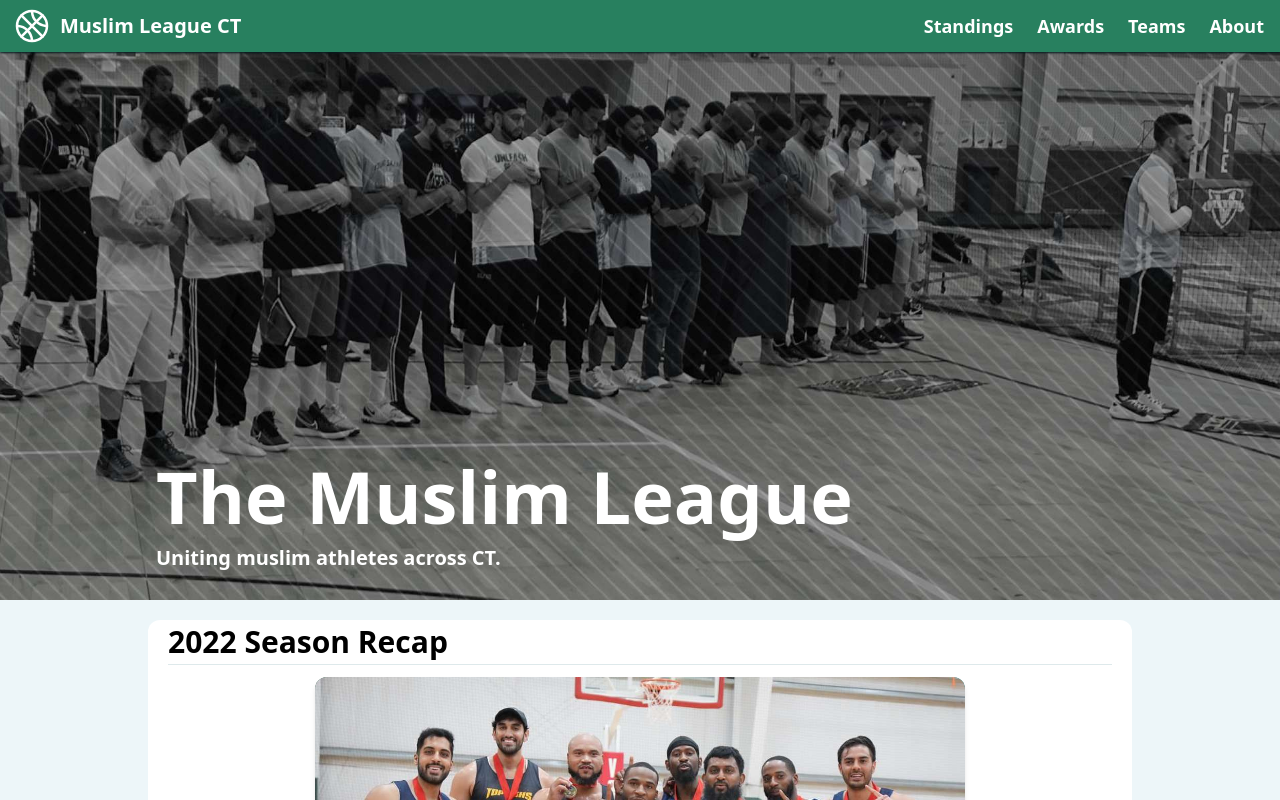
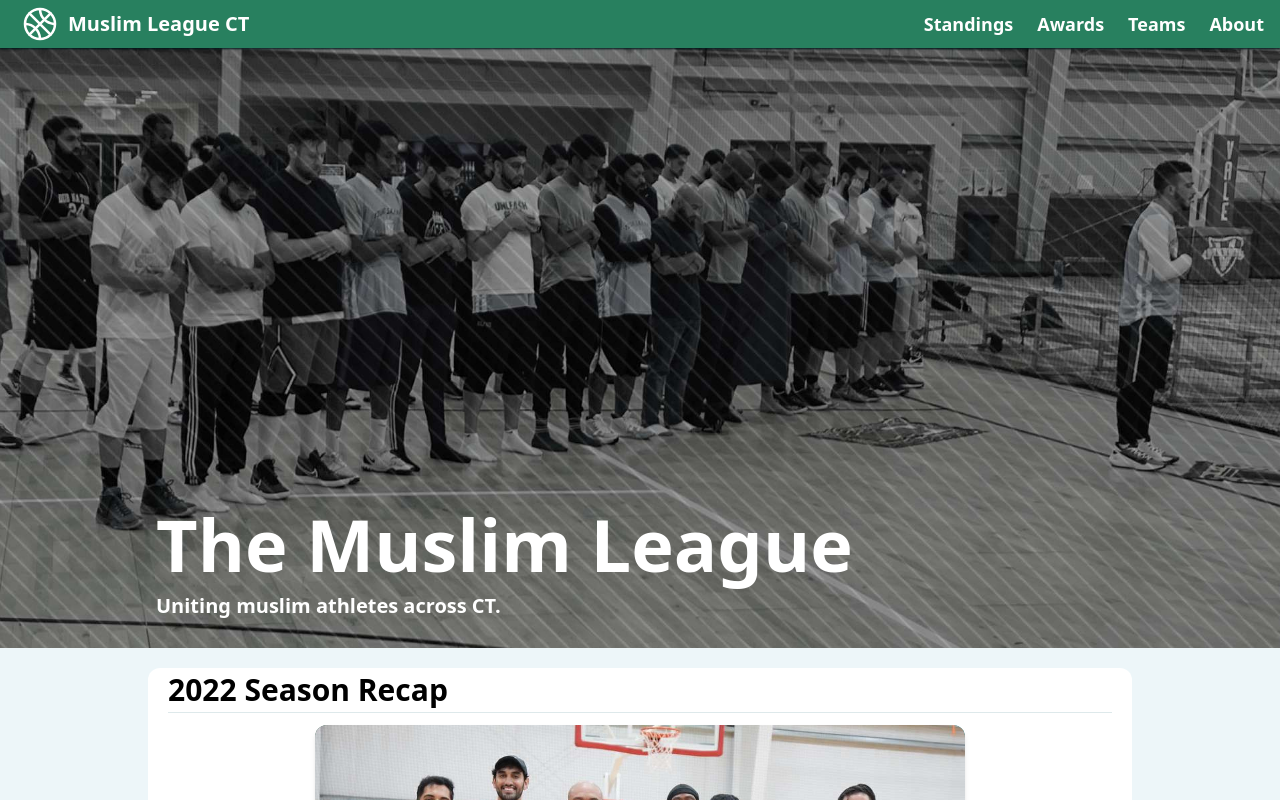
Before and after one commit to marwane8/muslim-league-ui, a Next.js app: page / in a window 1280 px wide. Shown: the top 800 px of the page. Built offline with nearby package versions, Linux system fonts and the light colour scheme; no server answers.

Commit message:
navbar edit

```diff
--- a/components/navbar.tsx
+++ b/components/navbar.tsx
@@ -11,15 +11,15 @@ export default function Navbar() {
 
 
     const [open, setOpen] = useState<boolean>(false)
-    const [subMenu, setSubMenu] = useState<string>('opacity-0 top-[-200px]')
+    const [subMenu, setSubMenu] = useState<string>('opacity-50')
 
     const toggleMenu = () => {
         if(open) {
             setOpen(false);
-            setSubMenu('opacity-0 top-[-200px]');
+            setSubMenu('opacity-70 left-[-150px] top-[32px]');
         } else {
             setOpen(true);
-            setSubMenu('bg-primary rounded-b-lg top-[32px] shadow-2xl')
+            setSubMenu('bg-primary shadow-xl shadow-black rounded-b-lg left-[-4px] top-[32px] shadow-2xl')
         }
     }
 
@@ -44,10 +44,13 @@ export default function Navbar() {
     ]
 
     return (
-        <div className="bg-primary w-full shadow-sm shadow-gray-500 fixed z-20">
+        <>
+        <div className="p-3"> spacer </div>
+        <div className="bg-primary w-full shadow-sm shadow-gray-500 fixed z-30">
+
         <nav className="container max-w-screen-xl p-1 md:flex md:items-center md:justify-between">
-            <div className="flex items-center justify-between">
-                <span className="flex items-center text-xl font-bold text-white duration-500 cursor-pointer hover:text-primary-500">
+            <div className="flex flex-row-reverse justify-end items-center md:justify-between">
+                <span className="flex items-center m-auto text-xl font-bold text-white duration-500 cursor-pointer hover:text-primary-500">
                     <Link href='/'>
                          <div>
                          <Basketball className="w-10 mx-2" />
@@ -58,13 +61,13 @@ export default function Navbar() {
                     </Link>
                </span>
 
-               <div className="pr-2" onClick={() => toggleMenu()}>
+               <div className="ml-2" onClick={() => toggleMenu()}>
                  {open ? <Close className="block text-white cursor-pointer md:hidden w-7"/> : <Menu className="block text-white cursor-pointer md:hidden w-7"/> }
                 </div>
 
             </div>
 
-            <ul className={`z-[1] md:flex my-4 pb-2 md:shadow-none md:my-0 md:items-center tansition-all absolute ease-in duration-500 md:bg-primary md:opacity-100 md:static  ${subMenu}`}>
+            <ul className={`z-[1] md:flex my-4 pb-2 md:shadow-none md:my-0 md:items-center h-screen md:h-[10px] tansition-all absolute ease-in duration-500 md:bg-primary md:opacity-100 md:static  ${subMenu}`}>
 
                 { pages.map((page,index) => (
                 <li key={index} onClick={() => toggleMenu()} className="pt-2 pb-1 mx-3 text-lg font-bold text-white duration-500 border-b pr-9 md:pb-0 md:pr-0 md:border-none md:my-0 hover:text-primary-500">
@@ -78,5 +81,6 @@ export default function Navbar() {
             </ul>
         </nav>
         </div>
+        </>
     )
 }
```
